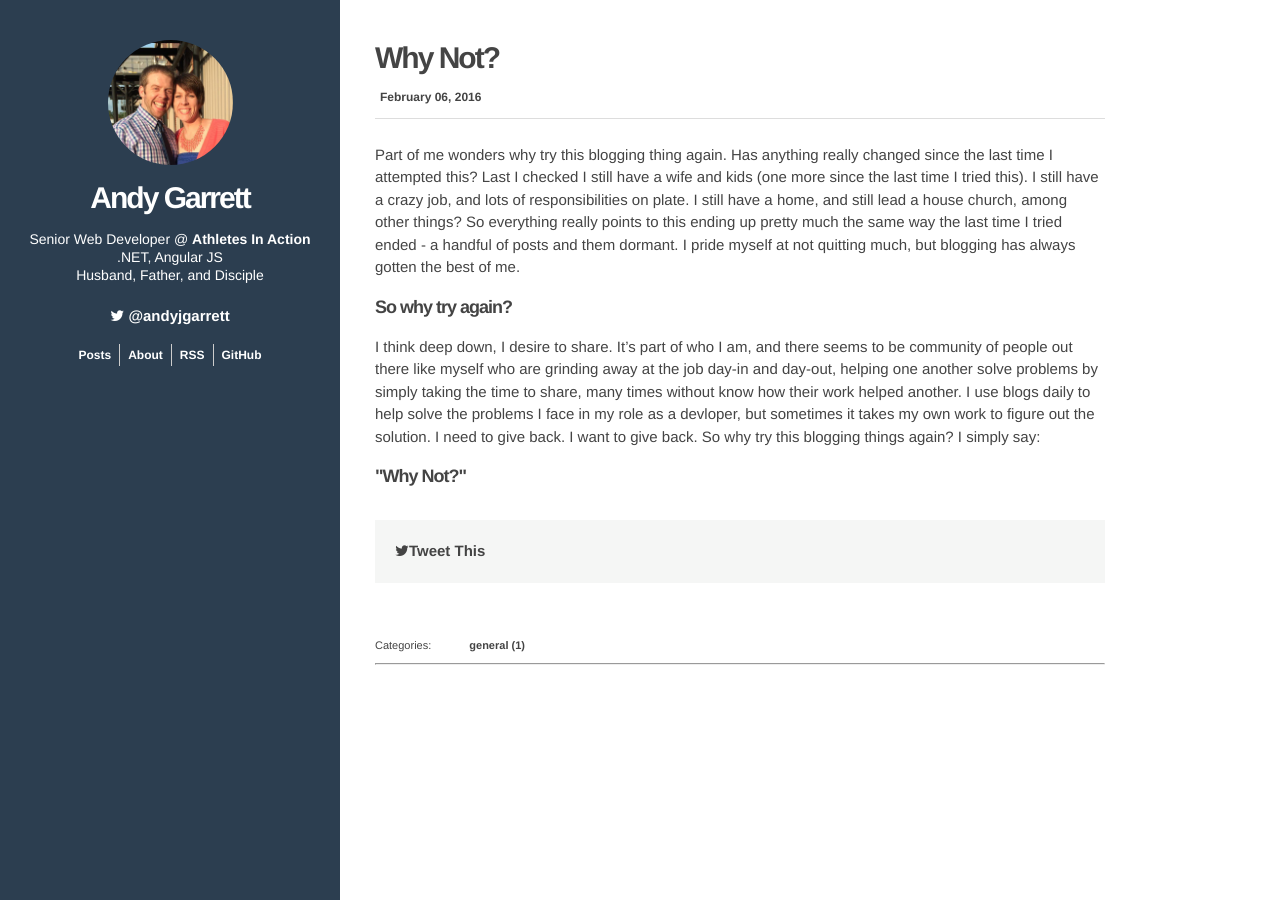
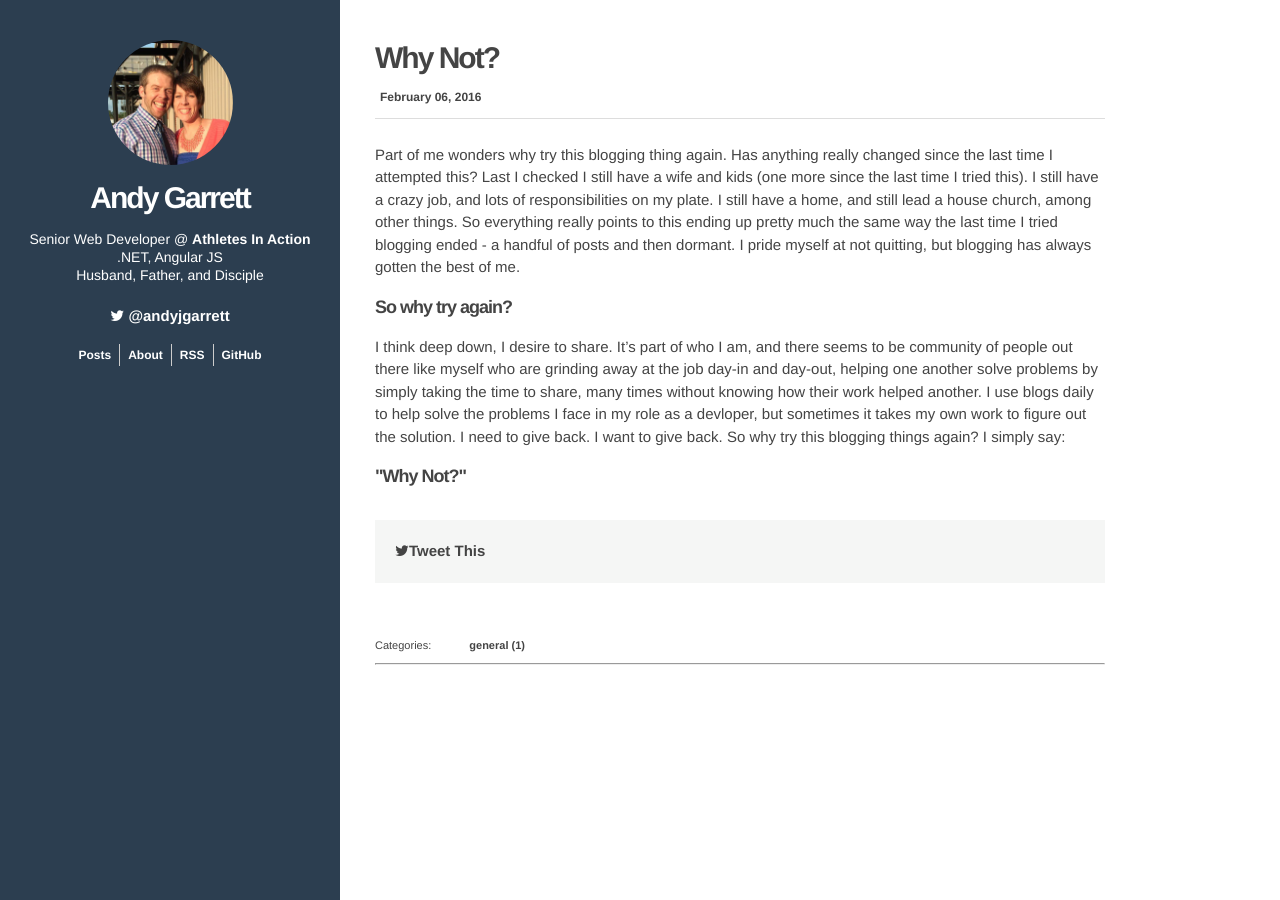
Before and after one commit to AJGarrett/ajgarrett.github.io, a Jekyll site: the page built from _posts/2016-02-06-why-not.md, in a window 1280 px wide. Built offline with Jekyll 4.4.1, drawn with Linux system fonts in a browser that asks for light colours; comment, search, counter and statistics services are not loaded.

Commit message:
chore: why?

```diff
--- a/_posts/2016-02-06-why-not.md
+++ b/_posts/2016-02-06-why-not.md
@@ -6,10 +6,10 @@ tags: []
 description: Why start blogging again admist life's current reality?
 ---
 
-Part of me wonders why try this blogging thing again.  Has anything really changed since the last time I attempted this?  Last I checked I still have a wife and kids (one more since the last time I tried this).  I still have a crazy job, and lots of responsibilities on plate.  I still have a home, and still lead a house church, among other things?  So everything really points to this ending up pretty much the same way the last time I tried ended - a handful of posts and them dormant.  I pride myself at not quitting much, but blogging has always gotten the best of me.
+Part of me wonders why try this blogging thing again.  Has anything really changed since the last time I attempted this?  Last I checked I still have a wife and kids (one more since the last time I tried this).  I still have a crazy job, and lots of responsibilities on my plate.  I still have a home, and still lead a house church, among other things.  So everything really points to this ending up pretty much the same way the last time I tried blogging ended - a handful of posts and then dormant.  I pride myself at not quitting, but blogging has always gotten the best of me.
 
 <h4>So why try again?</h4>
 
-I think deep down, I desire to share.  It's part of who I am, and there seems to be community of people out there like myself who are grinding away at the job day-in and day-out, helping one another solve problems by simply taking the time to share, many times without know how their work helped another.  I use blogs daily to help solve the problems I face in my role as a devloper, but sometimes it takes my own work to figure out the solution.  I need to give back.  I want to give back.   So why try this blogging things again?  I simply say:
+I think deep down, I desire to share.  It's part of who I am, and there seems to be community of people out there like myself who are grinding away at the job day-in and day-out, helping one another solve problems by simply taking the time to share, many times without knowing how their work helped another.  I use blogs daily to help solve the problems I face in my role as a devloper, but sometimes it takes my own work to figure out the solution.  I need to give back.  I want to give back.   So why try this blogging things again?  I simply say:
 
 <h4>"Why Not?"</h4>
```
